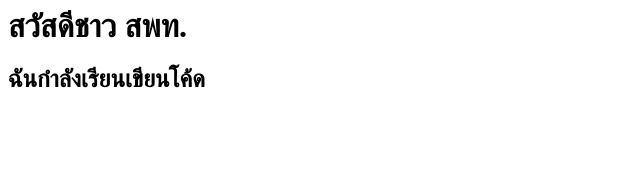
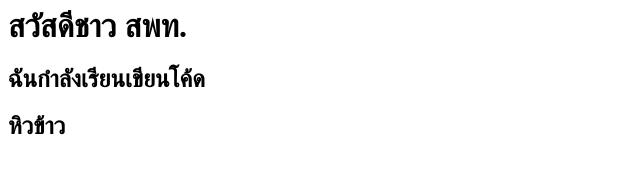
Before and after one commit to earn-180652/hello-world, a plain HTML site: page index.html in a window 1280 px wide. Shown: the full height of the page, 0-640 px from the left. Drawn offline with Linux system fonts and the light colour scheme.

Commit message:
Update index.html

```diff
--- a/index.html
+++ b/index.html
@@ -1,2 +1,3 @@
 <h1>สวัสดีชาว สพท.</h1>
 <h2>ฉันกำลังเรียนเขียนโค้ด</h2>
+<h2>หิวข้าว</h2>
```
